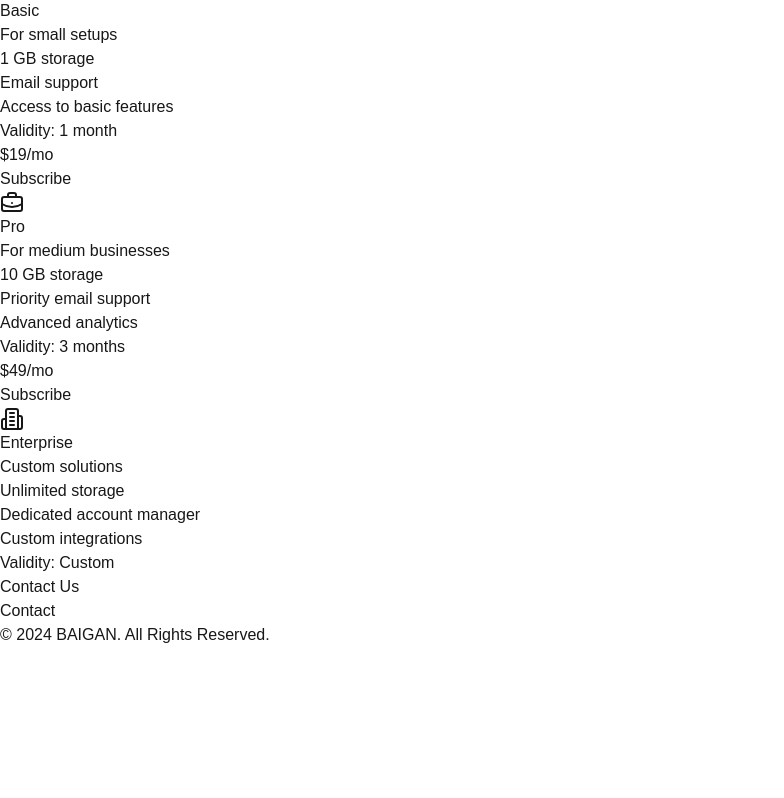
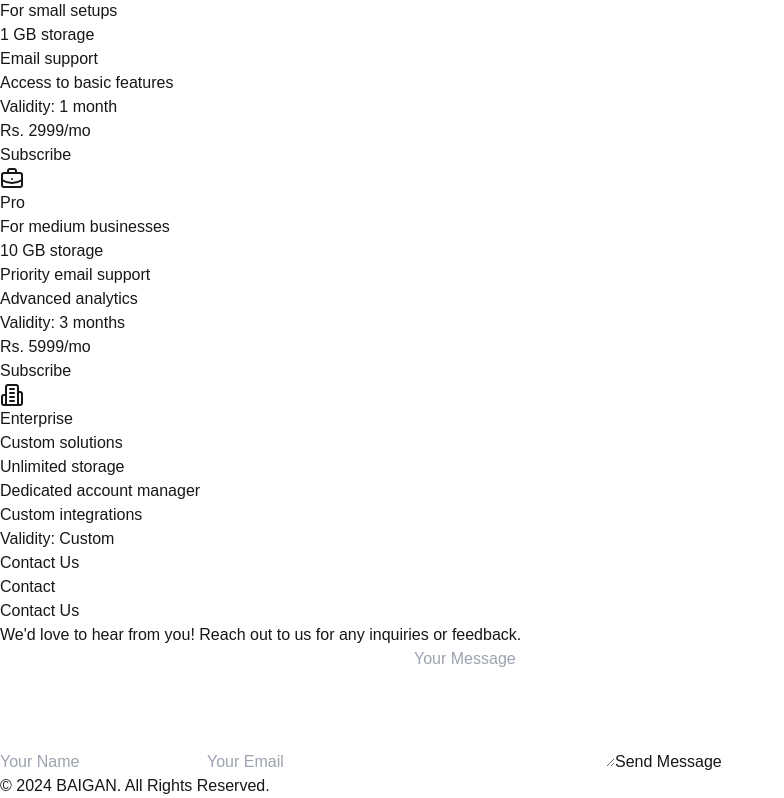
Before and after one commit to samkitsamsukha/baigan, a Next.js app: page / in a window 1280 px wide. Shown: the part 1201-1999 px from the top of the page, without its empty margins (0-784 px from the left). Before the commit the page ends 1848 px from the top, so only its background shows below. Built offline with nearby package versions, Linux system fonts and the light colour scheme.

Commit message:
make live page

```diff
--- a/src/app/page.tsx
+++ b/src/app/page.tsx
@@ -1,3 +1,5 @@
+"use client"
+
 import React from "react";
 import {
 	ArrowBigUp,
@@ -10,6 +12,7 @@
 	Siren,
 	Wallet,
 } from "lucide-react";
+import { redirect } from "next/navigation";
 
 export default function Home() {
 	return (
@@ -54,7 +57,7 @@
 						className="rounded-xl w-full h-[300px] object-cover"
 					></video>
 				</div>
-		np	</div>
+			</div>
 			<section className="py-20 px-8 md:px-16">
 				<h2 className="text-4xl font-bold text-center text-yellow-400">
 					Features
@@ -155,8 +158,8 @@
 							<li>Access to basic features</li>
 						</ul>
 						<p className="mt-6 text-gray-200 text-sm">Validity: 1 month</p>
-						<p className="mt-2 text-3xl font-bold text-gray-200">$19/mo</p>
-						<button className="mt-6 px-6 py-3 bg-yellow-400 text-gray-900 font-semibold rounded-md hover:bg-yellow-300">
+						<p className="mt-2 text-3xl font-bold text-gray-200">Rs. 2999/mo</p>
+						<button onClick={() => redirect('https://rzp.io/rzp/mQVO5LhG')} className="mt-6 px-6 py-3 bg-yellow-400 text-gray-900 font-semibold rounded-md hover:bg-yellow-300">
 							Subscribe
 						</button>
 					</div>
@@ -174,8 +177,8 @@
 							<li>Advanced analytics</li>
 						</ul>
 						<p className="mt-6 text-gray-200 text-sm">Validity: 3 months</p>
-						<p className="mt-2 text-3xl font-bold text-gray-200">$49/mo</p>
-						<button className="mt-6 px-6 py-3 bg-yellow-400 text-gray-900 font-semibold rounded-md hover:bg-yellow-300">
+						<p className="mt-2 text-3xl font-bold text-gray-200">Rs. 5999/mo</p>
+						<button onClick={() => redirect('https://rzp.io/rzp/mQVO5LhG')} className="mt-6 px-6 py-3 bg-yellow-400 text-gray-900 font-semibold rounded-md hover:bg-yellow-300">
 							Subscribe
 						</button>
 					</div>
@@ -202,6 +205,37 @@
 					</div>
 				</div>
 			</section>
+			<section className="bg-gray-900 py-12">
+				<div className="container mx-auto text-center">
+					<h2 className="text-yellow-400 text-3xl font-bold mb-4">Contact Us</h2>
+					<p className="text-gray-200 text-lg mb-6">
+						We'd love to hear from you! Reach out to us for any inquiries or feedback.
+					</p>
+					<form className="max-w-md mx-auto">
+						<input
+							type="text"
+							placeholder="Your Name"
+							className="w-full p-3 mb-4 rounded bg-gray-800 text-gray-200 border border-gray-700 focus:outline-none focus:ring focus:ring-yellow-400"
+						/>
+						<input
+							type="email"
+							placeholder="Your Email"
+							className="w-full p-3 mb-4 rounded bg-gray-800 text-gray-200 border border-gray-700 focus:outline-none focus:ring focus:ring-yellow-400"
+						/>
+						<textarea
+							placeholder="Your Message"
+							rows="5"
+							className="w-full p-3 mb-4 rounded bg-gray-800 text-gray-200 border border-gray-700 focus:outline-none focus:ring focus:ring-yellow-400"
+						></textarea>
+						<button
+							type="submit"
+							className="w-full bg-yellow-400 text-gray-900 font-bold py-3 rounded hover:bg-yellow-300 transition duration-300"
+						>
+							Send Message
+						</button>
+					</form>
+				</div>
+			</section>
 			<footer className="py-4 text-center bg-gray-950">
 				<p className="text-gray-400">
 					&copy; 2024 BAIGAN. All Rights Reserved.
```
Also changed, not shown: src/app/live/page.tsx (+12 -2 lines).
